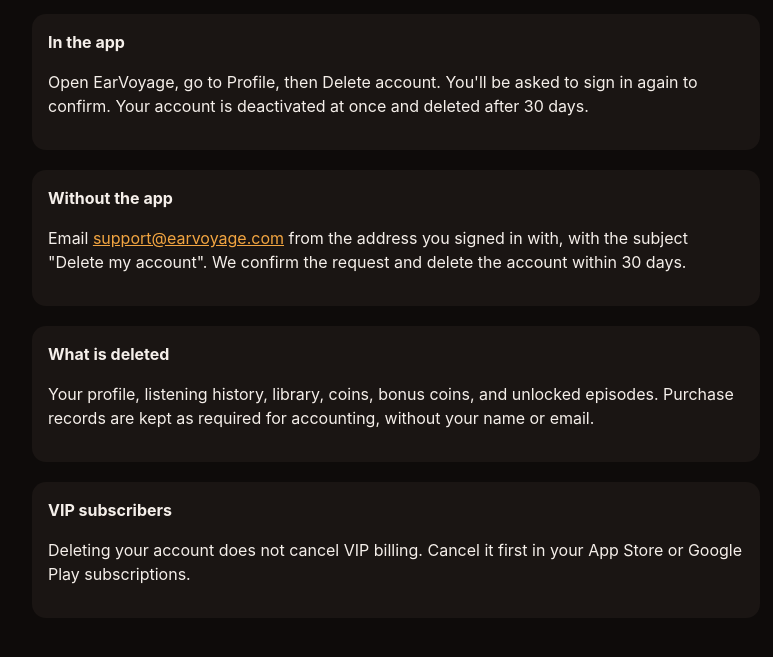
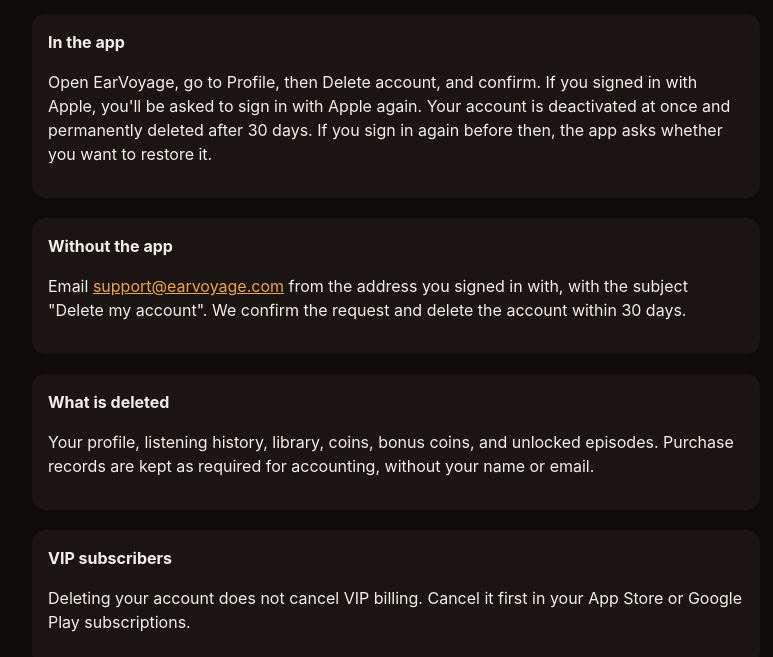
Before and after one commit to nemf-agent/earvoyage-site, a plain HTML site: page delete-account.html in a window 1280 px wide. Shown: the part 143-800 px from the top of the page, without its empty margins (244-1017 px from the left). Drawn offline with Linux system fonts and the light colour scheme.

Commit message:
Build from audio_fiction 7f6eb7da

```diff
--- a/delete-account.html
+++ b/delete-account.html
@@ -20,8 +20,9 @@
 text-align:center;padding:32px 16px}
 </style></head><body><header><span class="mark">&#127911;</span><b>EarVoyage</b></header>
 <main><h1>Delete your EarVoyage account</h1>
-<div class="card"><b>In the app</b><p>Open EarVoyage, go to Profile, then Delete account. You'll be asked to sign in
-again to confirm. Your account is deactivated at once and deleted after 30 days.</p></div>
+<div class="card"><b>In the app</b><p>Open EarVoyage, go to Profile, then Delete account, and confirm. If you signed in
+with Apple, you'll be asked to sign in with Apple again. Your account is deactivated at once and permanently deleted after
+30 days. If you sign in again before then, the app asks whether you want to restore it.</p></div>
 <div class="card"><b>Without the app</b><p>Email <a href="mailto:support@earvoyage.com?subject=Delete%20my%20account">support@earvoyage.com</a>
 from the address you signed in with, with the subject "Delete my account". We confirm the request and delete the
 account within 30 days.</p></div>
```
